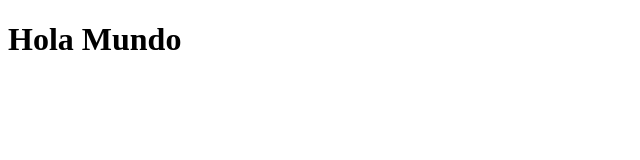
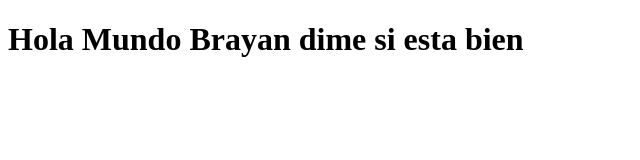
Before and after one commit to cristianeulises/Project, a plain HTML site: page index.html in a window 1280 px wide. Shown: the whole page, without its empty margins (0-640 px from the left). Drawn offline with Linux system fonts and the light colour scheme.

Commit message:
Update index.html

```diff
--- a/index.html
+++ b/index.html
@@ -7,6 +7,8 @@
     <title>Document</title>
 </head>
 <body>
-    <h1>Hola Mundo</h1>
+    <h1>Hola Mundo
+        Brayan dime si esta bien
+    </h1>
 </body>
 </html>
```
